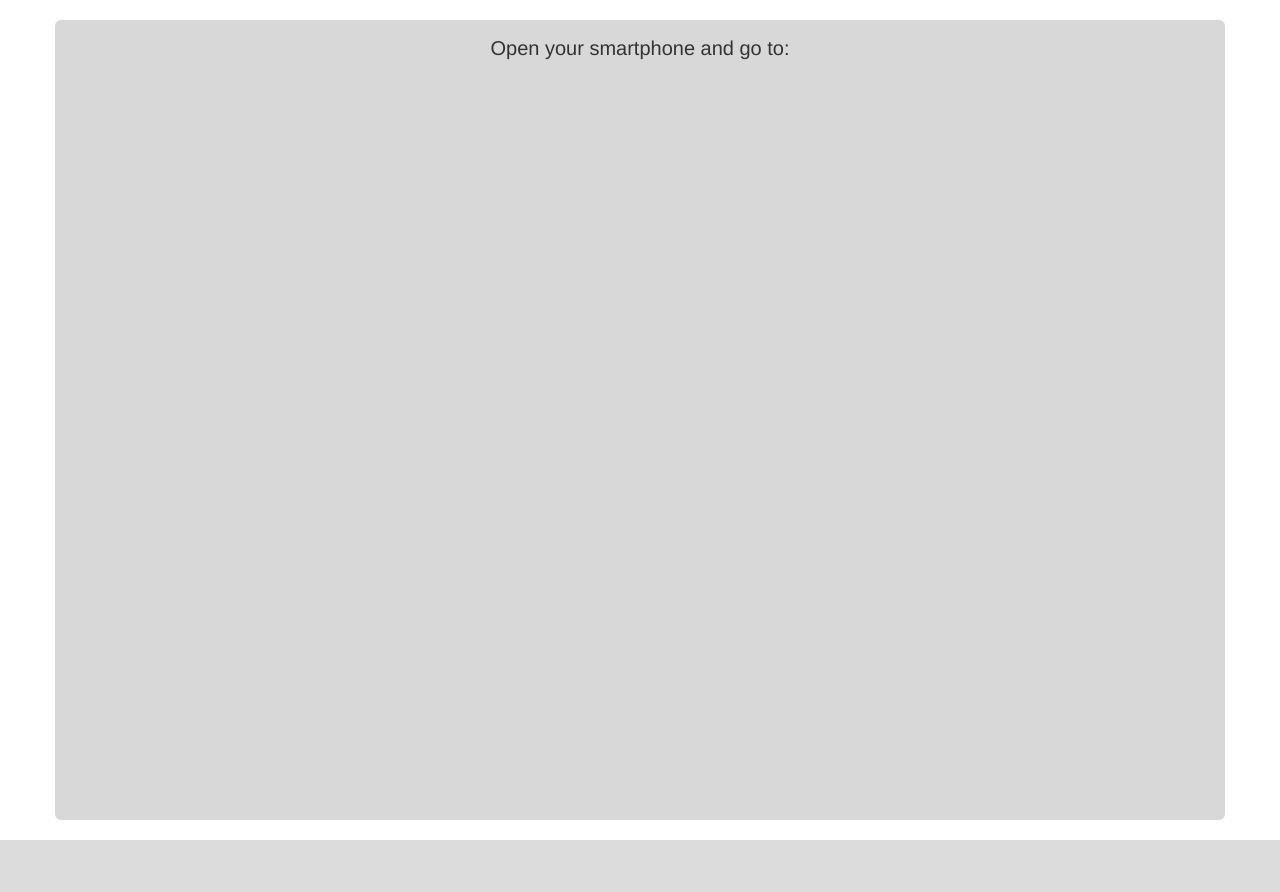
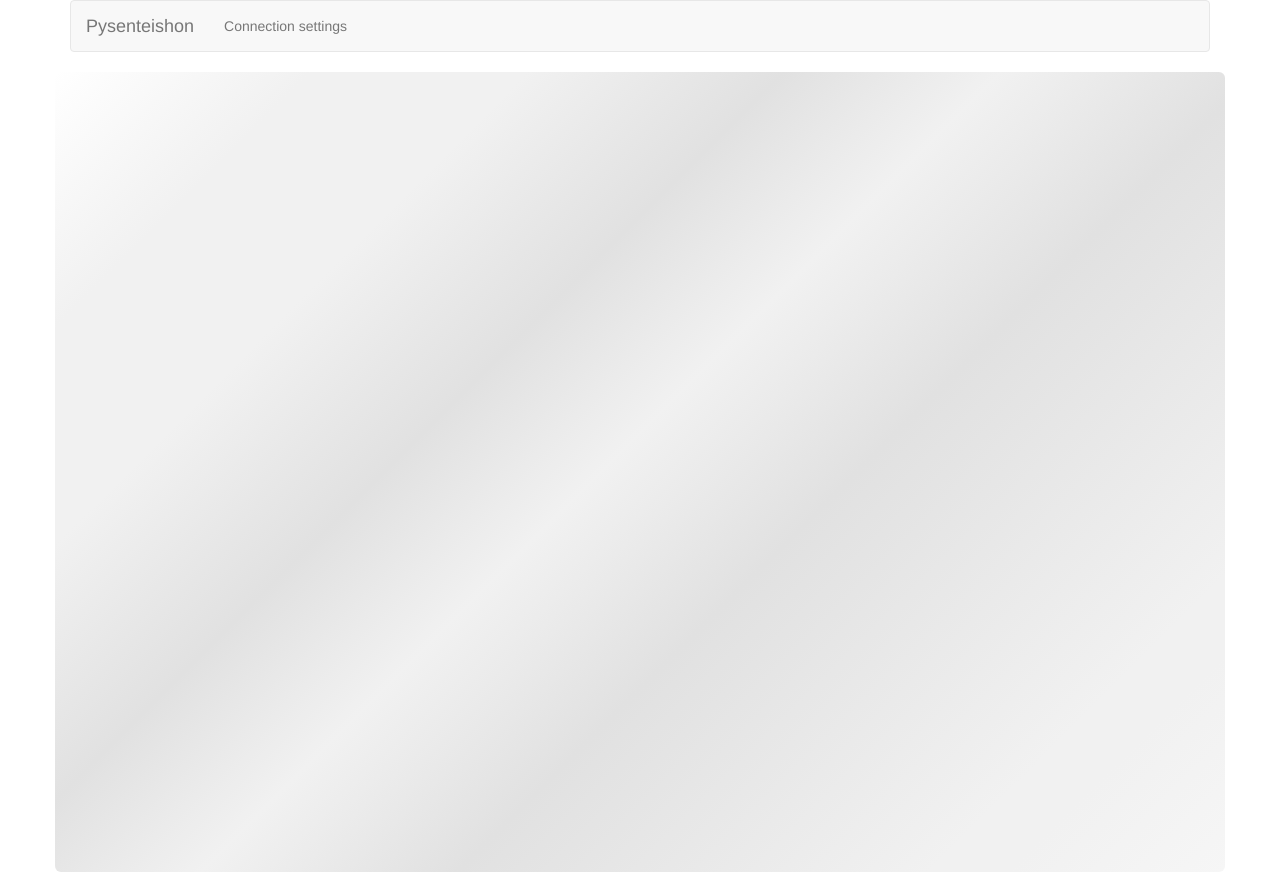
Before and after one commit to edvm/pysenteishon, a Flask app: page / in a window 1280 px wide. Before the commit the page ends 840 px from the top, so only its background shows below. Run offline with Flask 2, Linux system fonts and the light colour scheme; some libraries are stand-ins or nearby versions.

Commit message:
tempaltes mejorados

```diff
--- a/src/static/main.css
+++ b/src/static/main.css
@@ -6,7 +6,6 @@
     height:800px;
 
     padding: 10px;
-    background-color: #D8D8D8;
     -webkit-border-radius: 6px;
     -moz-border-radius: 6px;
     border-radius: 6px;
@@ -17,4 +16,14 @@
     line-height: 36px;
 
     overflow:hidden;
+
+    background: #ffffff; /* Old browsers */
+    background: -moz-linear-gradient(-45deg, #ffffff 0%, #f1f1f1 13%, #f1f1f1 24%, #e1e1e1 37%, #f1f1f1 48%, #e1e1e1 61%, #f1f1f1 85%, #f1f1f1 89%, #f6f6f6 100%); /* FF3.6+ */
+    background: -webkit-gradient(linear, left top, right bottom, color-stop(0%,#ffffff), color-stop(13%,#f1f1f1), color-stop(24%,#f1f1f1), color-stop(37%,#e1e1e1), color-stop(48%,#f1f1f1), color-stop(61%,#e1e1e1), color-stop(85%,#f1f1f1), color-stop(89%,#f1f1f1), color-stop(100%,#f6f6f6)); /* Chrome,Safari4+ */
+    background: -webkit-linear-gradient(-45deg, #ffffff 0%,#f1f1f1 13%,#f1f1f1 24%,#e1e1e1 37%,#f1f1f1 48%,#e1e1e1 61%,#f1f1f1 85%,#f1f1f1 89%,#f6f6f6 100%); /* Chrome10+,Safari5.1+ */
+    background: -o-linear-gradient(-45deg, #ffffff 0%,#f1f1f1 13%,#f1f1f1 24%,#e1e1e1 37%,#f1f1f1 48%,#e1e1e1 61%,#f1f1f1 85%,#f1f1f1 89%,#f6f6f6 100%); /* Opera 11.10+ */
+    background: -ms-linear-gradient(-45deg, #ffffff 0%,#f1f1f1 13%,#f1f1f1 24%,#e1e1e1 37%,#f1f1f1 48%,#e1e1e1 61%,#f1f1f1 85%,#f1f1f1 89%,#f6f6f6 100%); /* IE10+ */
+    background: linear-gradient(135deg, #ffffff 0%,#f1f1f1 13%,#f1f1f1 24%,#e1e1e1 37%,#f1f1f1 48%,#e1e1e1 61%,#f1f1f1 85%,#f1f1f1 89%,#f6f6f6 100%); /* W3C */
+    filter: progid:DXImageTransform.Microsoft.gradient( startColorstr='#ffffff', endColorstr='#f6f6f6',GradientType=1 ); /* IE6-9 fallback on horizontal gradient */
+
 }
--- a/src/templates/index.html
+++ b/src/templates/index.html
@@ -29,11 +29,51 @@
       </div>
     </div>
 
+    <!-- Connection Settings Modal -->
+    <div class="modal fade" id="connection-settings-modal" tabindex="-1" role="dialog" aria-labelledby="myModalLabel" aria-hidden="true">
+      <div class="modal-dialog">
+        <div class="modal-content">
+          <div class="modal-header">
+            <button type="button" class="close" data-dismiss="modal"><span aria-hidden="true">&times;</span><span class="sr-only">Close</span></button>
+            <h4 class="modal-title" id="myModalLabel">Connection Settings</h4>
+          </div>
+          <div class="modal-body">
+            Open in your mobile phone a web browser and use one of the following urls:
+            {% for ip in ip_addresses %}
+              http://{{ip}}:5000
+            {% endfor %}
+          </div>
+          <div class="modal-footer">
+            <button type="button" class="btn btn-default" data-dismiss="modal">Close</button>
+          </div>
+        </div>
+      </div>
+    </div>
+
+
+    <nav class="navbar navbar-default" role="navigation">
+      <div class="container-fluid">
+        <!-- Brand and toggle get grouped for better mobile display -->
+        <div class="navbar-header">
+          <button type="button" class="navbar-toggle collapsed" data-toggle="collapse" data-target="#bs-example-navbar-collapse-1">
+            <span class="sr-only">Toggle navigation</span>
+            <span class="icon-bar"></span>
+            <span class="icon-bar"></span>
+            <span class="icon-bar"></span>
+          </button>
+          <a class="navbar-brand" href="#">Pysenteishon</a>
+        </div>
+
+        <!-- Collect the nav links, forms, and other content for toggling -->
+        <div class="collapse navbar-collapse" id="bs-example-navbar-collapse-1">
+         <ul class="nav navbar-nav">
+            <li><a href="javascript:$('#connection-settings-modal').modal();" data-toggle="modal" data-target="#connection-settings-modal">Connection settings</a></li>
+          </ul>
+        </div><!-- /.navbar-collapse -->
+      </div><!-- /.container-fluid -->
+    </nav>
+
     <div id="touche" class="row box">
-        Open your smartphone and go to:
-        {% for ip_address in ip_addresses %}
-          <p>http://{{ ip_address }}:5000</p>
-        {% endfor %}
       <!--
       <div id="icons" class="row">
         <i class="fa fa-shield fa-rotate-270 fa-5x"></i> <br>
@@ -41,6 +81,6 @@
       -->
     </div>
   </div>
-  <script src="/static/pysenteishon.js"></script>
+  <script src="/static/pysenteishon.js?a=1"></script>
 </body>
 </html>
--- a/src/web.py
+++ b/src/web.py
@@ -24,7 +24,7 @@
 @app.route('/')
 def pysenteishon():
     ip_addresses = get_local_ip_addresses()
-    return render_template('index.html', ip_addresses=ip_addresses)
+    return render_template('index.html', ips=ip_addresses)
 
 
 @app.route('/btn-up/')
@@ -42,6 +42,7 @@
 @app.route('/btn-right/')
 @jsonify
 def btn_right():
+    1/0
     k.tap_key(k.left_key)  # UX enduser experience
 
 
```
